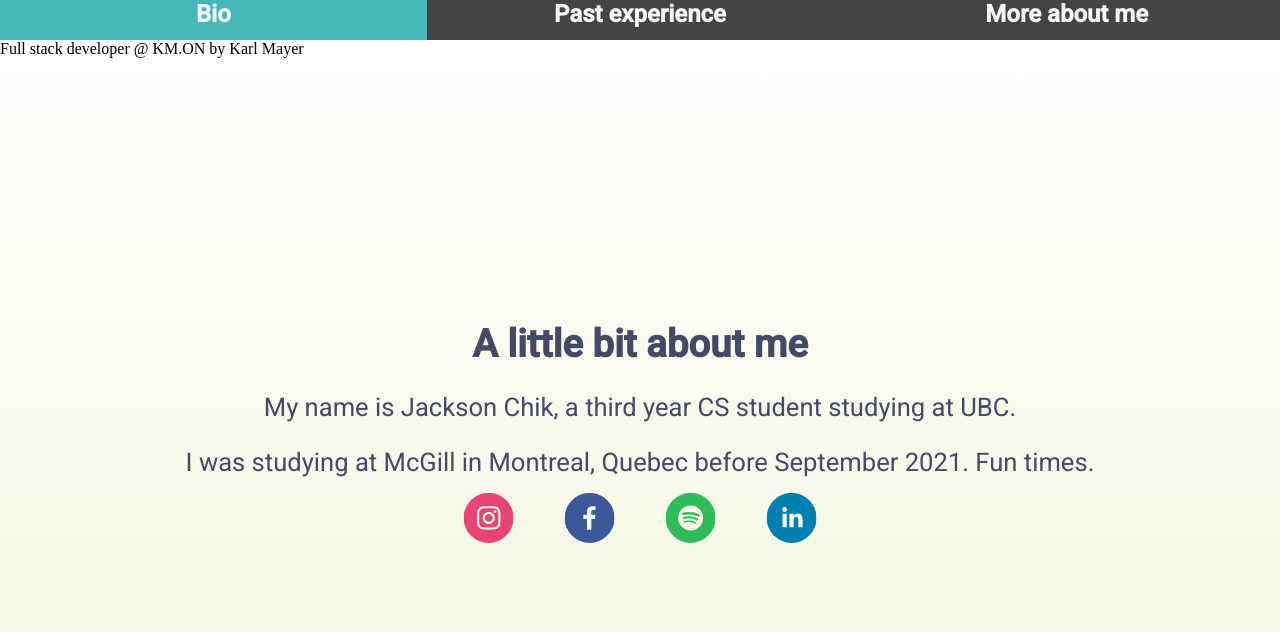
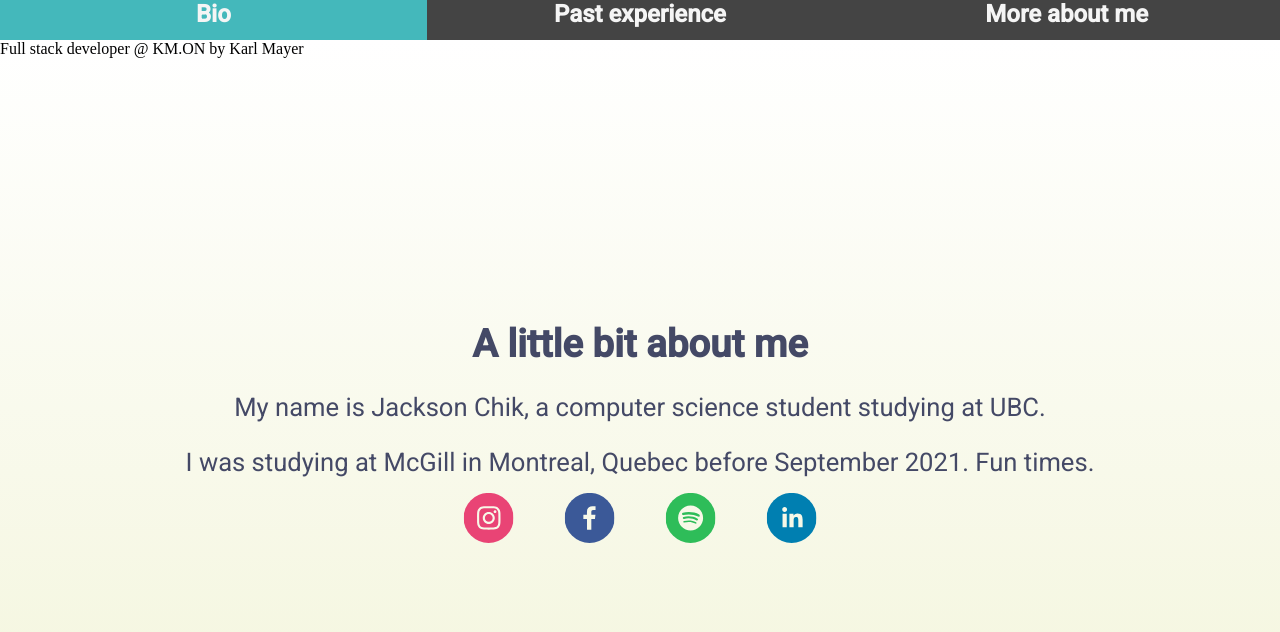
Before and after one commit to JacksonChik/my-website, a React (Create React App) app: page / in a window 1280 px wide. Shown: the top 632 px of the page. Built offline with nearby package versions, Linux system fonts and the light colour scheme.

Commit message:
Minor change to the self introduction

```diff
--- a/src/components/AppMain/components/SelfIntroduction/index.tsx
+++ b/src/components/AppMain/components/SelfIntroduction/index.tsx
@@ -9,7 +9,7 @@ const SelfIntroduction = () =>{
             A little bit about me
             </header>
             <p className="self-introduction--body">
-            My name is Jackson Chik, a third year CS student studying at UBC.
+            My name is Jackson Chik, a computer science student studying at UBC.
             </p>
             <p className="self-introduction--body">
             I was studying at McGill in Montreal, Quebec before September 2021. Fun times.
```
